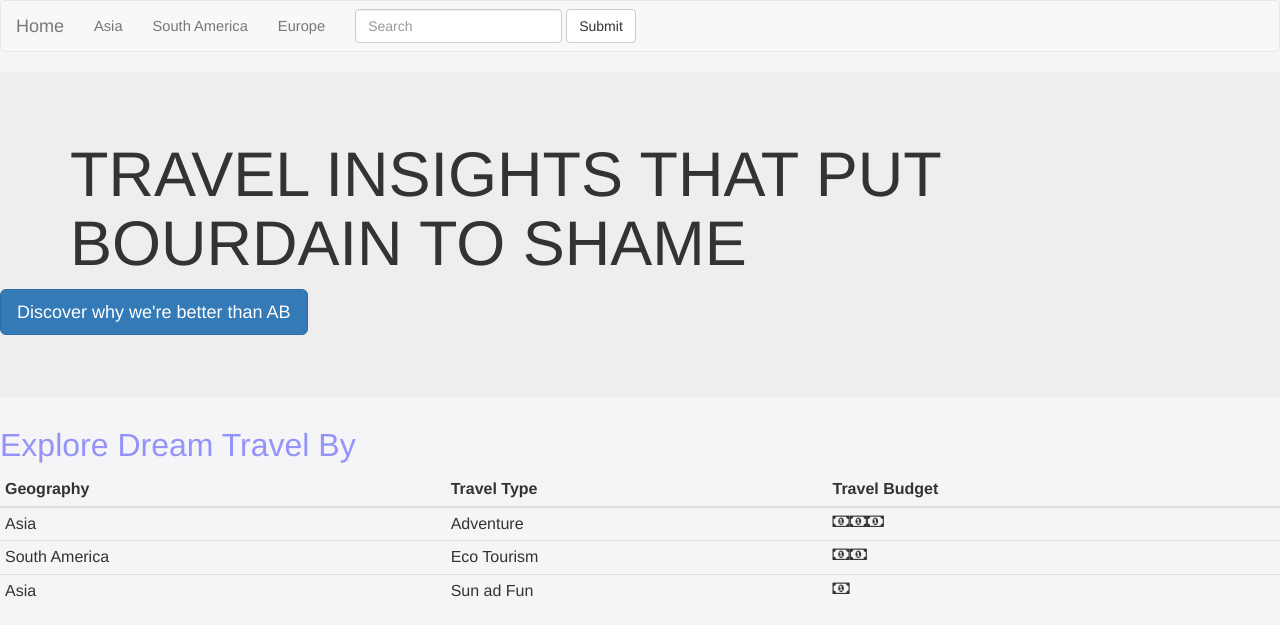
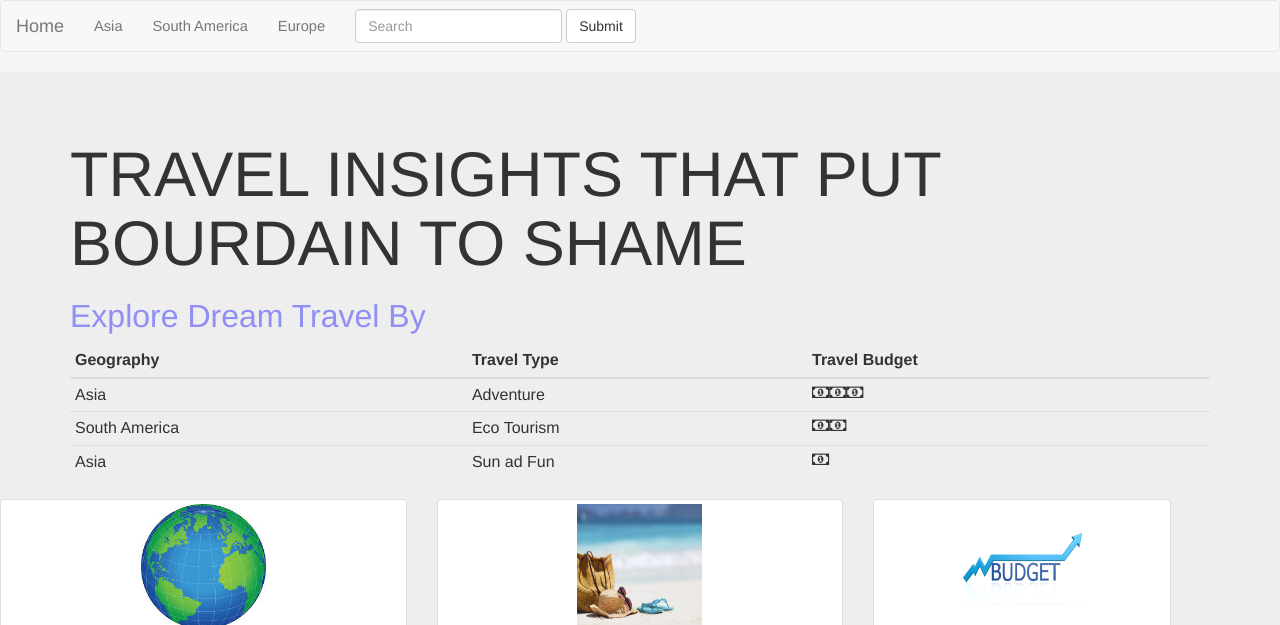
Before and after one commit to gfklotz/gfklotz.github.io, a plain HTML site: page index.html in a window 1280 px wide. Shown: the top 625 px of the page. Drawn offline with nearby package versions, Linux system fonts and the light colour scheme.

Commit message:
final final tweak

```diff
--- a/index.html
+++ b/index.html
@@ -45,9 +45,6 @@
   <div class="container">
     <h1> TRAVEL INSIGHTS
     THAT PUT BOURDAIN TO SHAME </h1>
-  </div>
-<p><a class="btn btn-primary btn-lg" href="asia.html" role="button">Discover why we're better than AB</a></p>
-</div>
 
  <h2>Explore Dream Travel By</h2>
 
```
